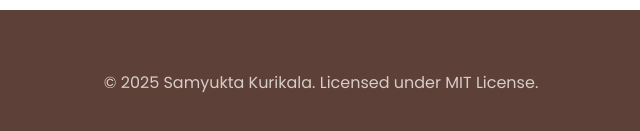
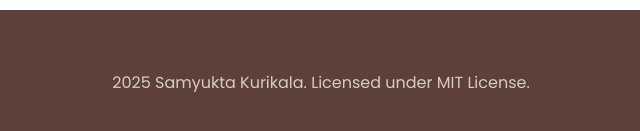
Before and after one commit to Samyukta-14/Samyukta-Kurikala, a plain HTML site: page index.html in a window 1280 px wide. Shown: the part 6979-7110 px from the top of the page, 319-959 px from the left. Drawn offline with Linux system fonts and the light colour scheme.

Commit message:
Update index.html

```diff
--- a/index.html
+++ b/index.html
@@ -384,7 +384,7 @@
 
     <!-- Footer -->
 <footer>
-        <p>&copy; 2025 Samyukta Kurikala. Licensed under MIT License.</p>
+        <p> 2025 Samyukta Kurikala. Licensed under MIT License.</p>
 </footer>
 </body>
 </html>
```
